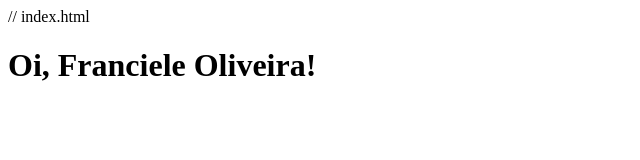
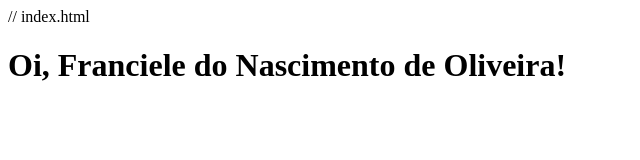
Before and after one commit to Fno1996/teste-devops, a plain HTML site: page index.html in a window 1280 px wide. Shown: the whole page, without its empty margins (0-640 px from the left). Drawn offline with Linux system fonts and the light colour scheme.

Commit message:
Update index.html
feat: alteração dois

```diff
--- a/index.html
+++ b/index.html
@@ -5,6 +5,6 @@
   <title>DevOps na Prática</title>
 </head>
 <body>
-  <h1>Oi, Franciele Oliveira!</h1>
+  <h1>Oi, Franciele do Nascimento de  Oliveira!</h1>
 </body>
 </html>
```
